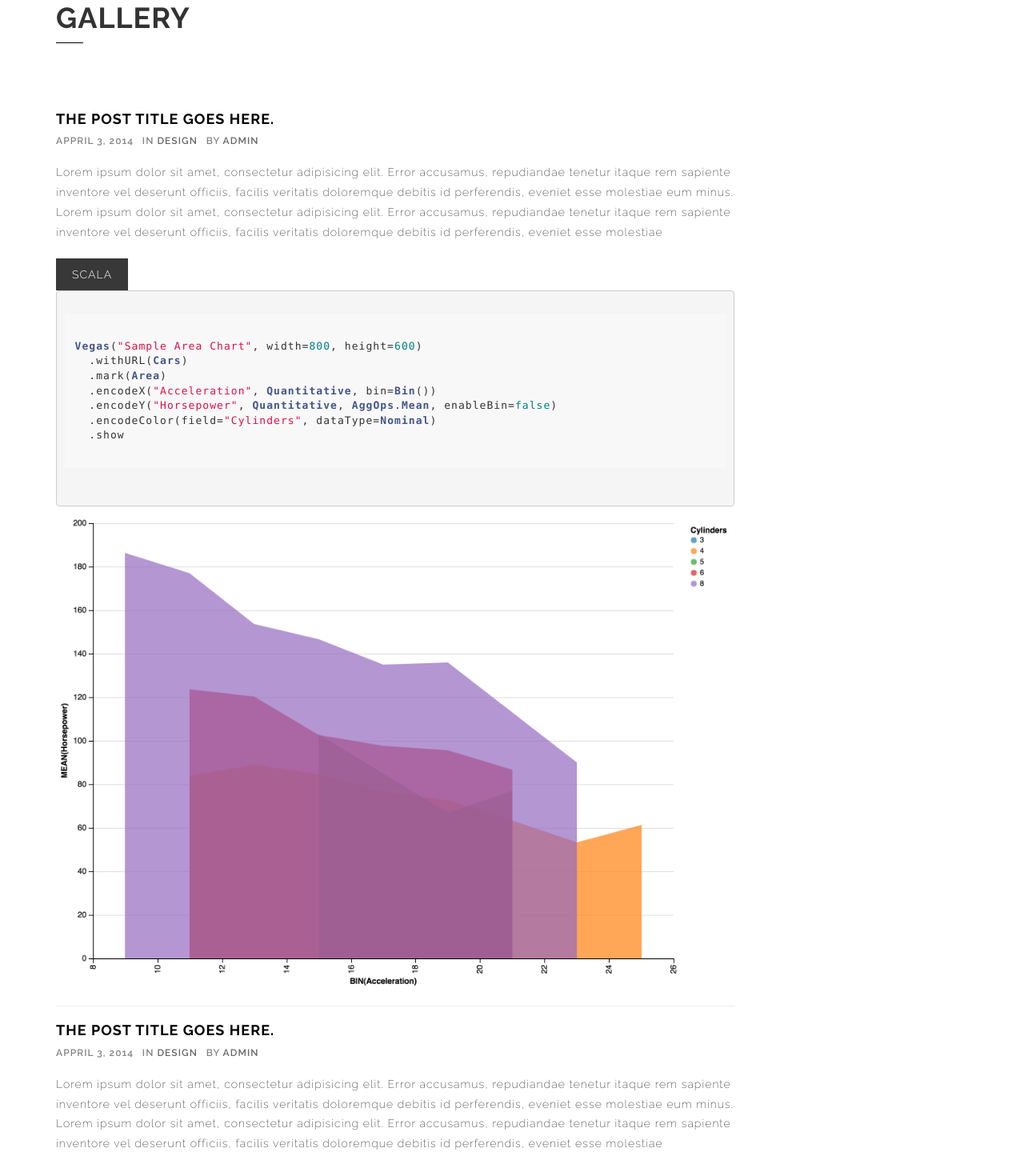
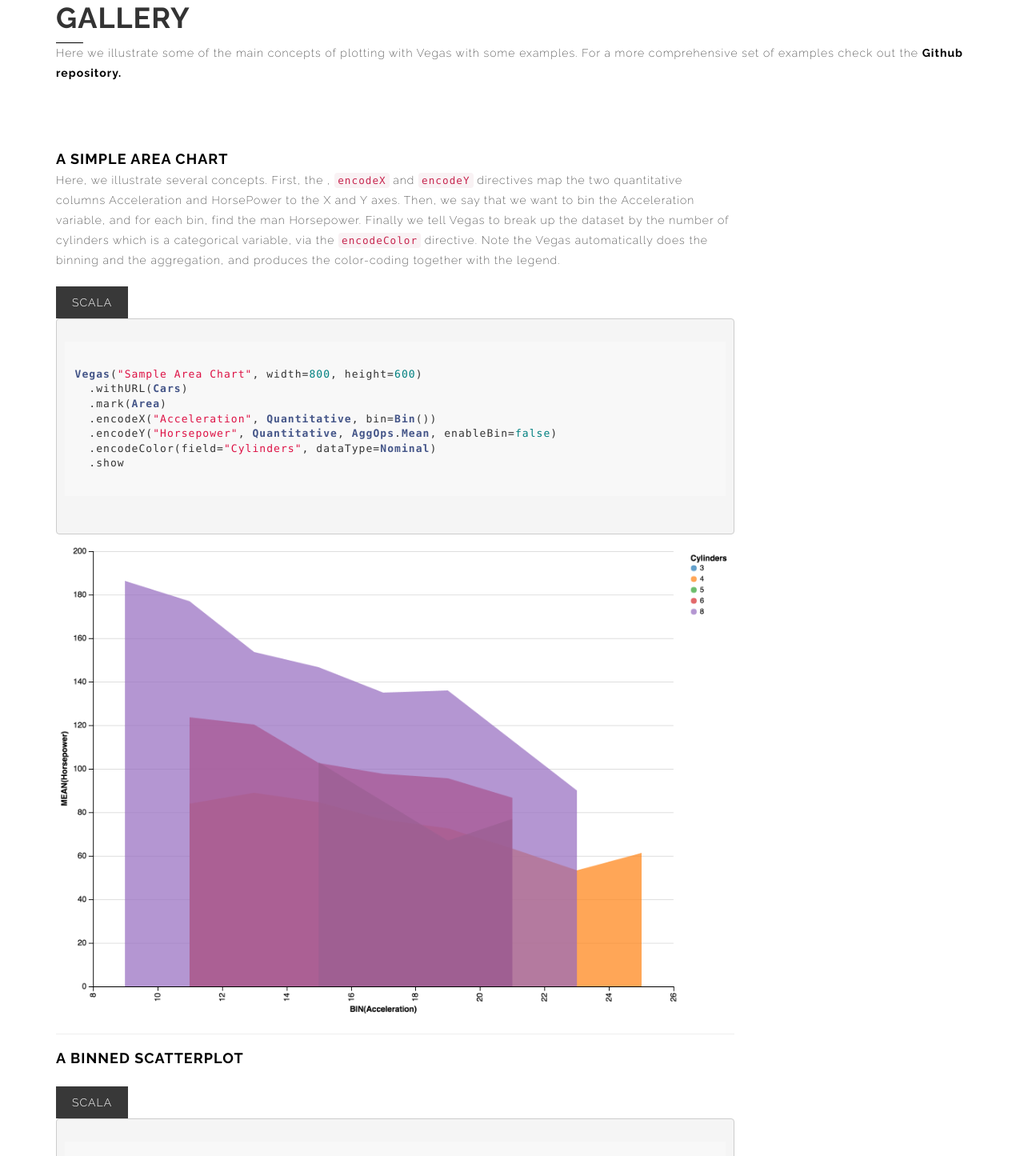
Before and after one commit to vegas-viz/vegas-viz.github.io, a plain HTML site: page index.html in a window 1280 px wide. Shown: the part 1265-2710 px from the top of the page at 80% size. Drawn offline with nearby package versions, Linux system fonts and the light colour scheme.

Commit message:
updated text around plots

```diff
--- a/index.html
+++ b/index.html
@@ -61,8 +61,8 @@
 					<ul class="nav navbar-nav navbar-right">
 				    	<li><a href="#header">Home</a></li>
 				    	<li><a href="#intro">About</a></li>
-				    	<li><a href="#gallery">Gallery</a></li>
-				    	<li><a href="#repository">Repository</a></li>
+				    	<li><a href="#blog">Gallery</a></li>
+				    	<li><a href="https://github.com/vegas-viz/Vegas">Repository</a></li>
 					</ul>
 				</div><!-- /.navbar-collapse -->
 			</div><!-- /.container -->
@@ -191,6 +191,8 @@
           <div class="section-title">
             <h1>Gallery</h1>
             <span class="st-border"></span>
+            Here we illustrate some of the main concepts of plotting with Vegas with some examples.
+            For a more comprehensive set of examples check out the <a href="https://github.com/vegas-viz/Vegas"><b>Github repository.</b></a>
           </div>
         </div>
 				<div class="col-md-9">
@@ -198,14 +200,15 @@
 
             <!--BEGIN-->
 						<article>
-							<h4 class="post-title"><a href="">The post title goes here.</a></h4>
-							<div class="post-meta text-uppercase">
+							<h4 class="post-title"><a href="">A Simple Area Chart</a></h4>
+							<!-- <div class="post-meta text-uppercase">
 								<span>Appril 3, 2014</span>
 								<span>In <a href="">Design</a></span>
 								<span>By <a href="">Admin</a></span>
-							</div>
+							</div> -->
 							<div class="post-article">
-								Lorem ipsum dolor sit amet, consectetur adipisicing elit. Error accusamus, repudiandae tenetur itaque rem sapiente inventore vel deserunt officiis, facilis veritatis doloremque debitis id perferendis, eveniet esse molestiae eum minus. Lorem ipsum dolor sit amet, consectetur adipisicing elit. Error accusamus, repudiandae tenetur itaque rem sapiente inventore vel deserunt officiis, facilis veritatis doloremque debitis id perferendis, eveniet esse molestiae
+								Here, we illustrate several concepts. First, the , <code>encodeX</code> and <code>encodeY</code> directives map the two quantitative columns Acceleration and HorsePower to the X and Y axes. Then, we say that we want to bin the Acceleration variable, and for each bin, find the man Horsepower. Finally we tell Vegas to break up the dataset by the number of cylinders which is a categorical variable, via the <code>
+								encodeColor</code> directive. Note the Vegas automatically does the binning and the aggregation, and produces the color-coding together with the legend.
 
 							</div>
 							<a href="" class="btn btn-readmore">Scala</a>
@@ -230,14 +233,13 @@ Vegas("Sample Area Chart", width=800, height=600)
 
             <!--BEGIN-->
 						<article>
-							<h4 class="post-title"><a href="">The post title goes here.</a></h4>
-							<div class="post-meta text-uppercase">
+							<h4 class="post-title"><a href="">A Binned Scatterplot</a></h4>
+							<!-- <div class="post-meta text-uppercase">
 								<span>Appril 3, 2014</span>
 								<span>In <a href="">Design</a></span>
 								<span>By <a href="">Admin</a></span>
-							</div>
+							</div> -->
 							<div class="post-article">
-								Lorem ipsum dolor sit amet, consectetur adipisicing elit. Error accusamus, repudiandae tenetur itaque rem sapiente inventore vel deserunt officiis, facilis veritatis doloremque debitis id perferendis, eveniet esse molestiae eum minus. Lorem ipsum dolor sit amet, consectetur adipisicing elit. Error accusamus, repudiandae tenetur itaque rem sapiente inventore vel deserunt officiis, facilis veritatis doloremque debitis id perferendis, eveniet esse molestiae
 
 							</div>
 							<a href="" class="btn btn-readmore">Scala</a>
@@ -262,14 +264,13 @@ Vegas("Sample Binned Scatterplot", width=800, height=600)
 
             <!--BEGIN-->
 						<article>
-							<h4 class="post-title"><a href="">The post title goes here.</a></h4>
-							<div class="post-meta text-uppercase">
+							<h4 class="post-title"><a href="">Scatterplot with binned color coding</a></h4>
+							<!-- <div class="post-meta text-uppercase">
 								<span>Appril 3, 2014</span>
 								<span>In <a href="">Design</a></span>
 								<span>By <a href="">Admin</a></span>
-							</div>
+							</div> -->
 							<div class="post-article">
-								Lorem ipsum dolor sit amet, consectetur adipisicing elit. Error accusamus, repudiandae tenetur itaque rem sapiente inventore vel deserunt officiis, facilis veritatis doloremque debitis id perferendis, eveniet esse molestiae eum minus. Lorem ipsum dolor sit amet, consectetur adipisicing elit. Error accusamus, repudiandae tenetur itaque rem sapiente inventore vel deserunt officiis, facilis veritatis doloremque debitis id perferendis, eveniet esse molestiae
 
 							</div>
 							<a href="" class="btn btn-readmore">Scala</a>
@@ -294,14 +295,13 @@ Vegas("Sample Scatterplot", width=800, height=600)
 
             <!--BEGIN-->
 						<article>
-							<h4 class="post-title"><a href="">The post title goes here.</a></h4>
-							<div class="post-meta text-uppercase">
+							<h4 class="post-title"><a href="">A Multi-series Line Chart.</a></h4>
+							<!-- <div class="post-meta text-uppercase">
 								<span>Appril 3, 2014</span>
 								<span>In <a href="">Design</a></span>
 								<span>By <a href="">Admin</a></span>
-							</div>
+							</div> -->
 							<div class="post-article">
-								Lorem ipsum dolor sit amet, consectetur adipisicing elit. Error accusamus, repudiandae tenetur itaque rem sapiente inventore vel deserunt officiis, facilis veritatis doloremque debitis id perferendis, eveniet esse molestiae eum minus. Lorem ipsum dolor sit amet, consectetur adipisicing elit. Error accusamus, repudiandae tenetur itaque rem sapiente inventore vel deserunt officiis, facilis veritatis doloremque debitis id perferendis, eveniet esse molestiae
 
 							</div>
 							<a href="" class="btn btn-readmore">Scala</a>
```
